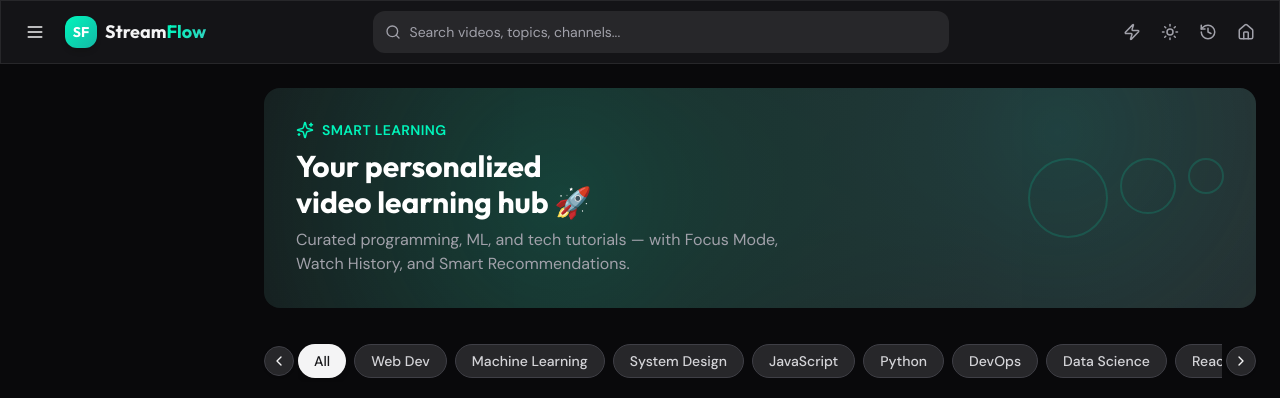
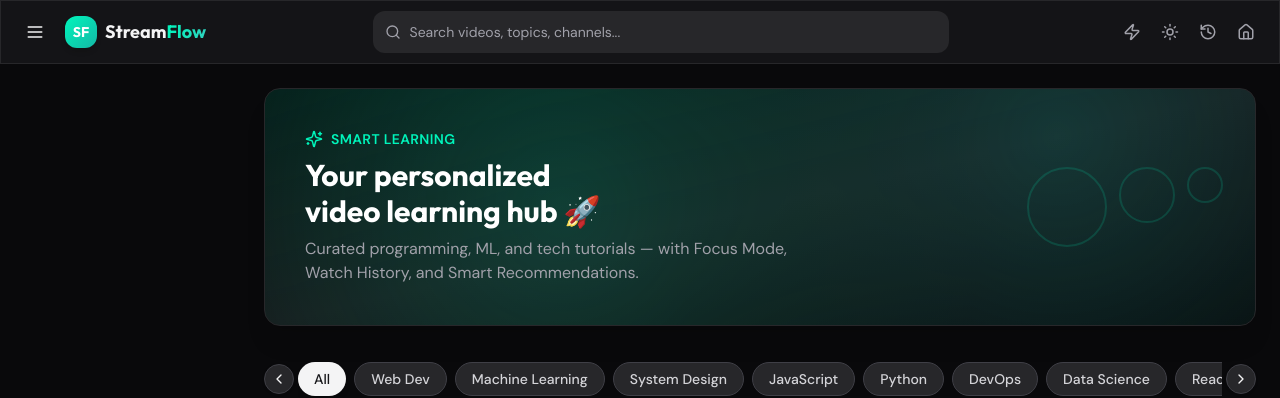
Before and after one commit to SurajPatil1404/StreamFlow, a React (Vite) app: page / in a window 1280 px wide. Shown: the top 398 px of the page. Built offline with nearby package versions, Linux system fonts and the light colour scheme.

Commit message:
style: add shadow and border to HomePage hero banner

```diff
--- a/src/pages/HomePage.jsx
+++ b/src/pages/HomePage.jsx
@@ -28,7 +28,7 @@ export default function HomePage() {
   return (
     <div className="animate-fade-in">
       {/* Hero banner */}
-      <div className="relative mb-8 rounded-2xl overflow-hidden bg-gradient-to-r from-zinc-900 via-zinc-800 to-zinc-900 dark:from-zinc-900 dark:to-zinc-800 p-6 md:p-8">
+      <div className="relative overflow-hidden rounded-2xl bg-gradient-to-br from-brand-500/10 via-zinc-100 to-zinc-200 dark:from-brand-900/20 dark:via-zinc-900 dark:to-zinc-950 p-6 sm:p-10 mb-8 shadow-xl border border-zinc-200 dark:border-zinc-800">
         <div className="absolute inset-0 opacity-20" style={{ backgroundImage: "radial-gradient(circle at 30% 50%, #00d9a3 0%, transparent 60%), radial-gradient(circle at 80% 20%, #14b8a6 0%, transparent 50%)" }} />
         <div className="relative z-10">
           <div className="flex items-center gap-2 mb-2">
```
